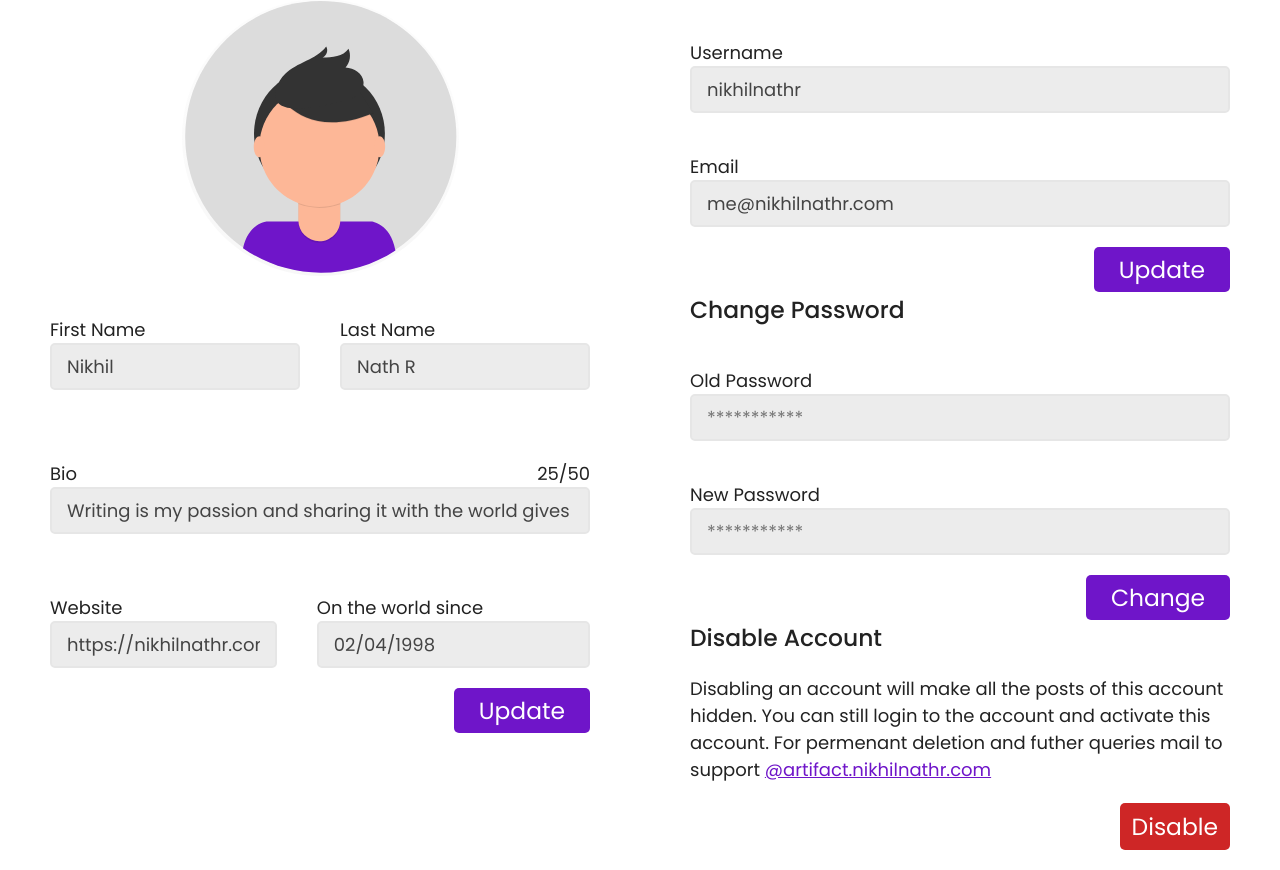
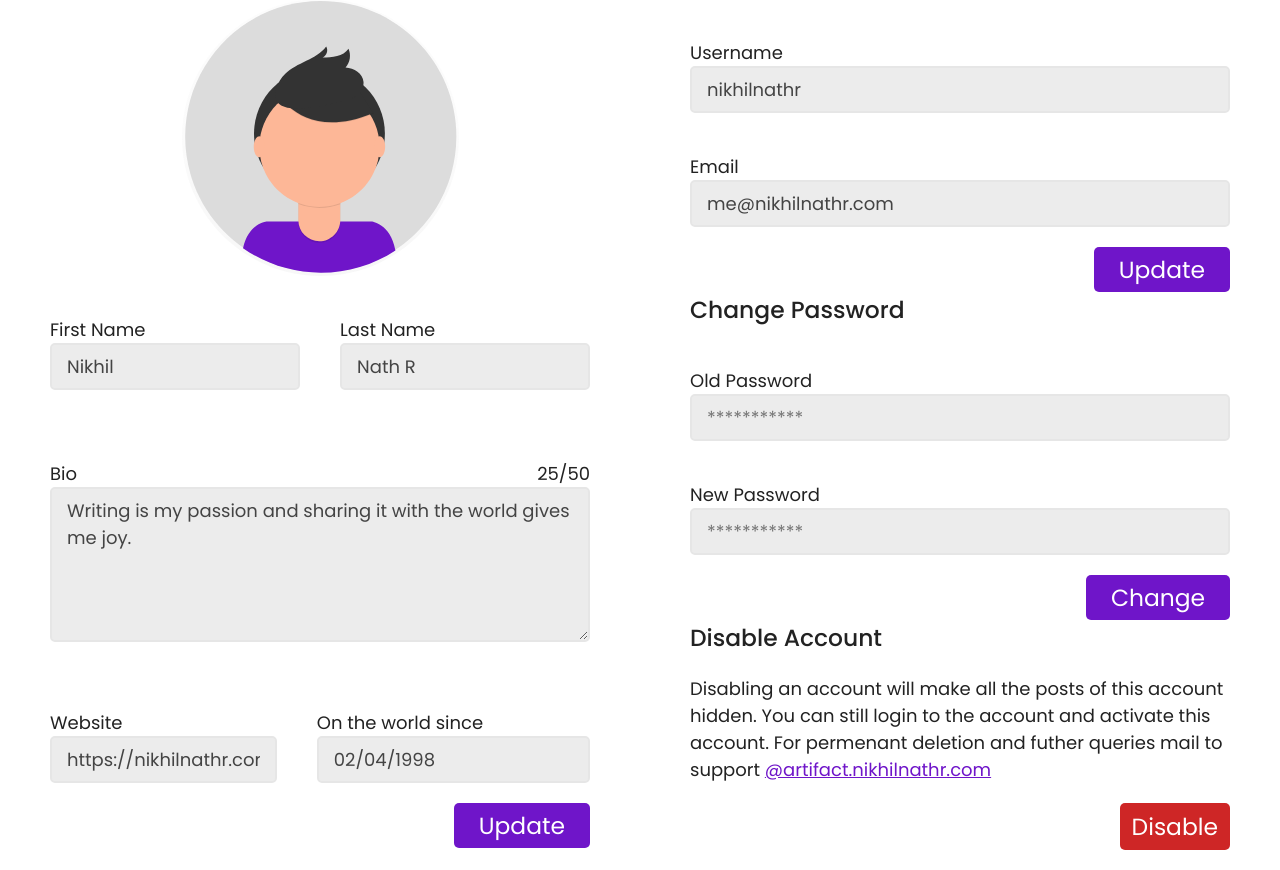
Before and after one commit to sivanandini029/artifact, a PHP site: page /edit_profile.html in a window 1280 px wide. Shown: the part 336-1206 px from the top of the page. Run offline with PHP 8.4, Linux system fonts and the light colour scheme.

Commit message:
add textarea for bio

```diff
--- a/edit_profile.html
+++ b/edit_profile.html
@@ -52,7 +52,8 @@
                                     <label for="bio">Bio</label>
                                     <label for="max-length">25/50</label>
                                 </div>
-                                <input type="text" name="bio" id="bio" placeholder=""  value="Writing is my passion and sharing it with the world gives me joy."/>
+                                <textarea rows = "5" cols = "50" name = "bio">Writing is my passion and sharing it with the world gives me joy.
+                                 </textarea>
                             </div>
                         </div>
                         <div class="details-container">
--- a/style/edit_profile.css
+++ b/style/edit_profile.css
@@ -19,6 +19,24 @@
     display: flex;
     justify-content: space-between;
     padding-top: 20px;
+}
+.userdetails-container .bio-container textarea{
+    width: 100%;
+    background-color: rgb(236, 236, 236);
+    border-radius: 5px;
+    padding: 8px 15px;
+    width: 100%;
+    color: #444444;
+    font-size: 1rem;
+    font-family: "Poppins", sans-serif;
+    border: 2px solid rgb(230, 230, 230);
+    transition: background-color 300ms ease-in-out, border 300ms ease-in-out;
+}
+.userdetails-container .bio-container textarea:focus{
+    border: 2px solid #6F15C933;
+}
+.userdetails-container .bio-container textarea:hover{
+    background-color: rgb(225, 225, 225);
 }
 .userdetails-container .details-container {
     display: flex;
```
